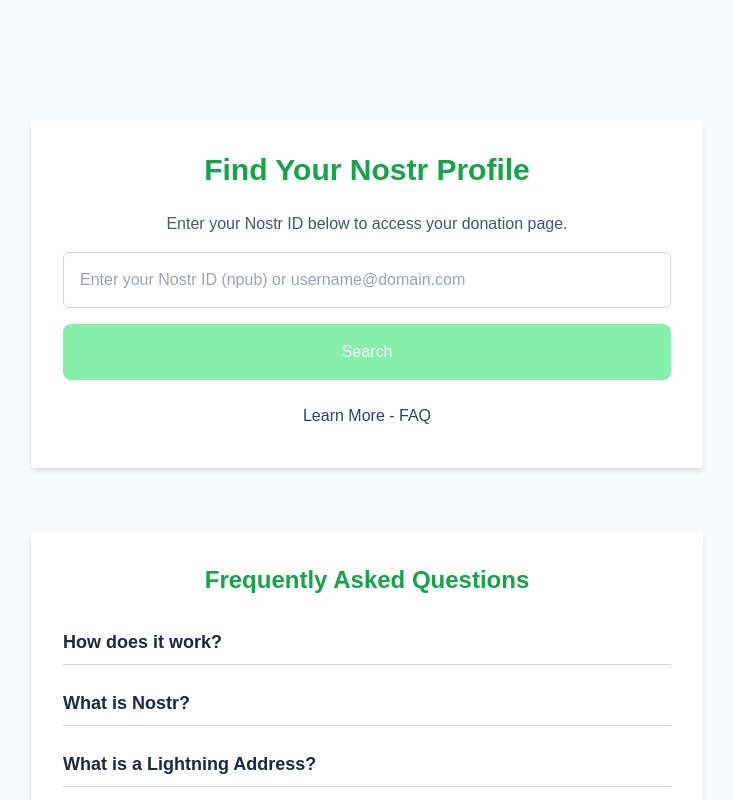
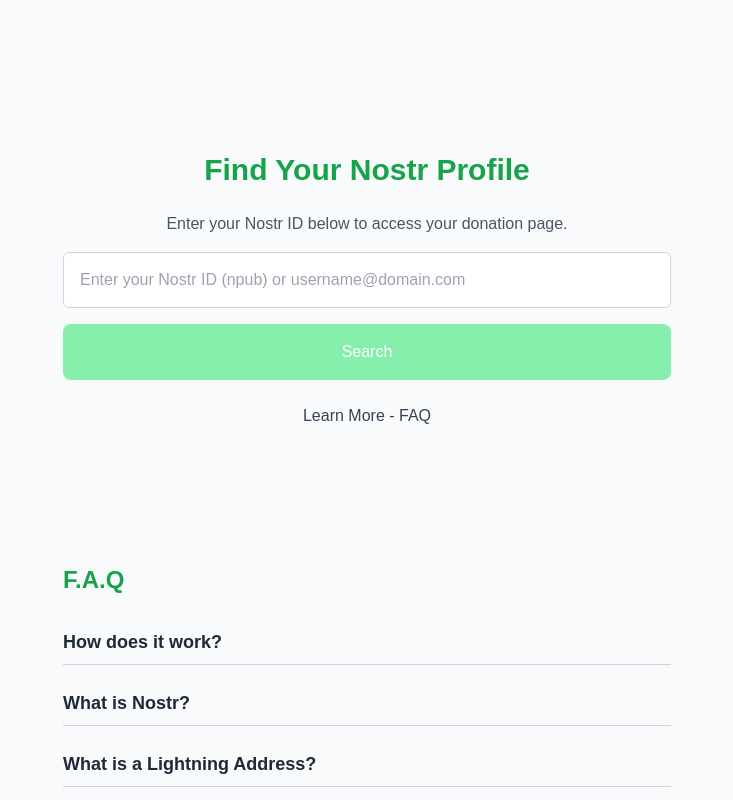
Before and after one commit to 0001024bytes/live-tip-ui, a React (Vite) app: page / in a window 1280 px wide. Shown: the whole page, without its empty margins (273-1006 px from the left). Built offline with nearby package versions, Linux system fonts and the light colour scheme; no server answers.

Commit message:
refactor: change `styles`

```diff
--- a/src/donation.tsx
+++ b/src/donation.tsx
@@ -1,7 +1,7 @@
 import * as nip19 from "nostr-tools/nip19";
 import { useState, useEffect } from "react";
 import { SimplePool } from "nostr-tools/pool";
-import { BadgeCheck, Share2 } from "lucide-react";
+import { Share2 } from "lucide-react";
 import { useParams } from "react-router-dom";
 import { Dialog, DialogClose, DialogContent, DialogDescription, DialogHeader, DialogTitle, DialogTrigger } from "./components/dialog";
 import { QRCodeCanvas } from "qrcode.react";
@@ -53,7 +53,7 @@
       {
         onevent(event) {
           const content = JSON.parse(event.content);
-          setDisplayName(content?.display_name);
+          setDisplayName(content?.display_name || content?.name);
           setAbout(content?.about);
           setPicture(content?.picture);
           setBanner(content?.banner);
@@ -151,9 +151,6 @@
                 <h2 className="text-xl md:text-2xl font-semibold">
                   {displayName}
                 </h2>
-                {nip05 && (
-                  <BadgeCheck className="bg-white text-green-400 rounded-full" size={24} />
-                )}
               </div>
               <p className="mt-4 max-w-3xl text-sm md:text-base text-gray-700 text-center px-4 md:px-8">
                 {about || "No biography"}
--- a/src/home.tsx
+++ b/src/home.tsx
@@ -27,7 +27,7 @@
 
   return (
     <div className="font-sans h-screen bg-gray-50 flex flex-col items-center py-10 overflow-auto">
-      <div className="bg-white p-8 rounded shadow-md mt-20 max-w-2xl w-full text-center">
+      <div className="p-8 rounded mt-20 max-w-2xl w-full text-center">
         <h1 className="text-3xl font-bold mb-6 text-green-600">Find Your Nostr Profile</h1>
         <p className="text-gray-600 mb-4">Enter your Nostr ID below to access your donation page.</p>
         <input
@@ -52,8 +52,8 @@
         </button>
       </div>
 
-      <div id="faq" className="bg-white p-8 rounded shadow-md max-w-2xl w-full mt-16">
-        <h2 className="text-2xl font-bold text-center mb-6 text-green-600">Frequently Asked Questions</h2>
+      <div id="faq" className="p-8 rounded  max-w-2xl w-full mt-16">
+        <h2 className="text-2xl font-bold text-start mb-6 text-green-600">F.A.Q</h2>
         <div className="mb-4">
           <button
             onClick={() => toggleAccordion(0)}
```
